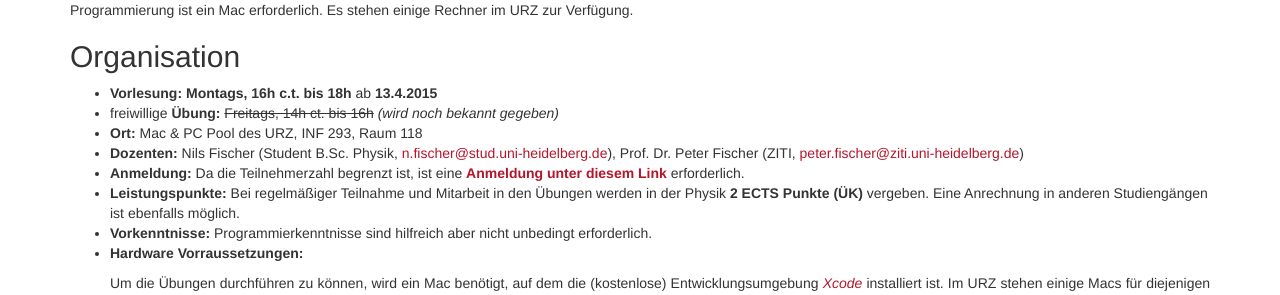
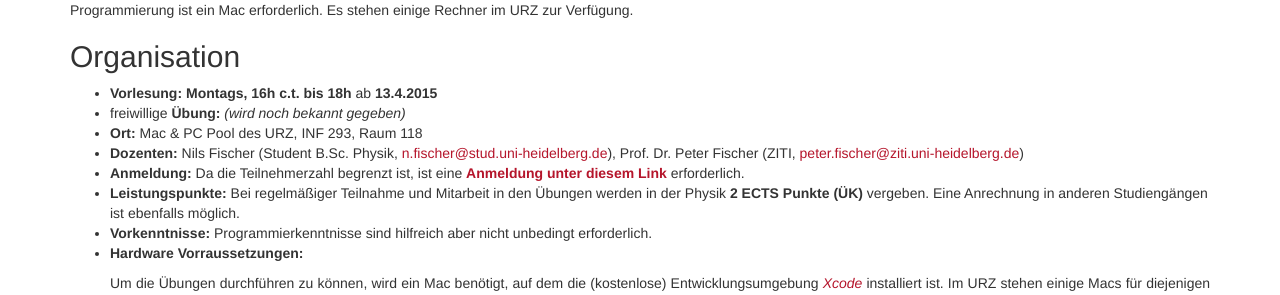
Before and after one commit to iOS-Dev-Kurs/iOS-Dev-Kurs.github.io, a Jekyll site: the page built from index.md, in a window 1280 px wide. Shown: the part 282-577 px from the top of the page. Built offline with Jekyll 4.4.1, drawn with Linux system fonts in a browser that asks for light colours; Markdown is read by kramdown in place of the engine named in the settings.

Commit message:
removed tutorial date

```diff
--- a/index.md
+++ b/index.md
@@ -15,7 +15,7 @@ Diese Vorlesung kann alleine oder zusätzlich zu einem Programmierkurs gehört w
 ## Organisation
 
 - **Vorlesung:** **Montags, 16h c.t. bis 18h** ab **13.4.2015**
-- freiwillige **Übung:** <s>Freitags, 14h ct. bis 16h</s> *(wird noch bekannt gegeben)*
+- freiwillige **Übung:** *(wird noch bekannt gegeben)*
 - **Ort:** Mac & PC Pool des URZ, INF 293, Raum 118
 - **Dozenten:** Nils Fischer (Student B.Sc. Physik, [n.fischer@stud.uni-heidelberg.de](mailto:n.fischer@stud.uni-heidelberg.de)), Prof. Dr. Peter Fischer (ZITI, [peter.fischer@ziti.uni-heidelberg.de](mailto:peter.fischer@ziti.uni-heidelberg.de))
 - **Anmeldung:** Da die Teilnehmerzahl begrenzt ist, ist eine **[Anmeldung unter diesem Link](https://docs.google.com/forms/d/1EhWzohHaER7PS2q1NpeHV1K1ox3nNOrES2baF7f7kXs/viewform?usp=send_form)** erforderlich.
```
